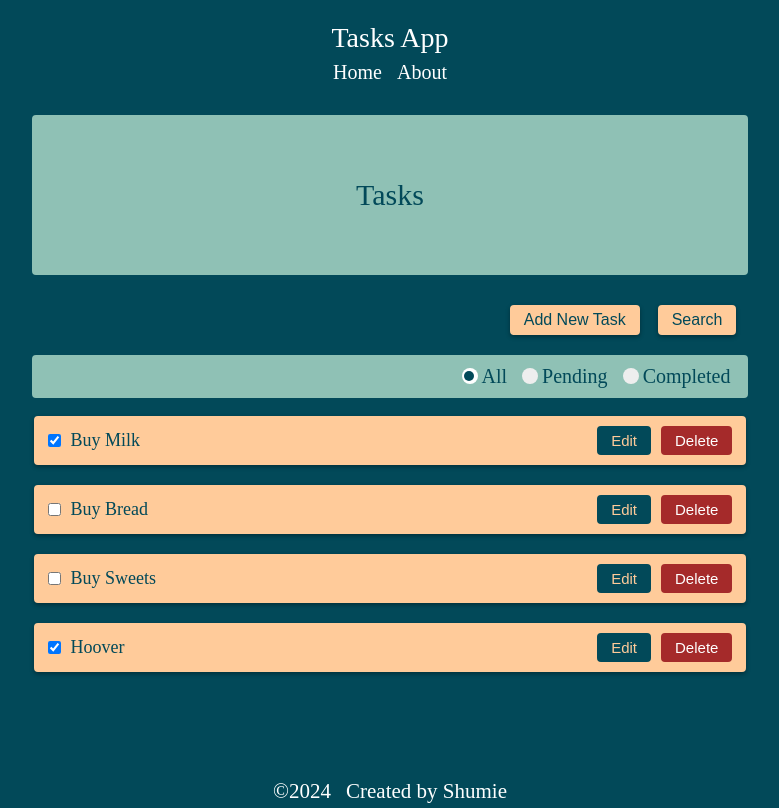
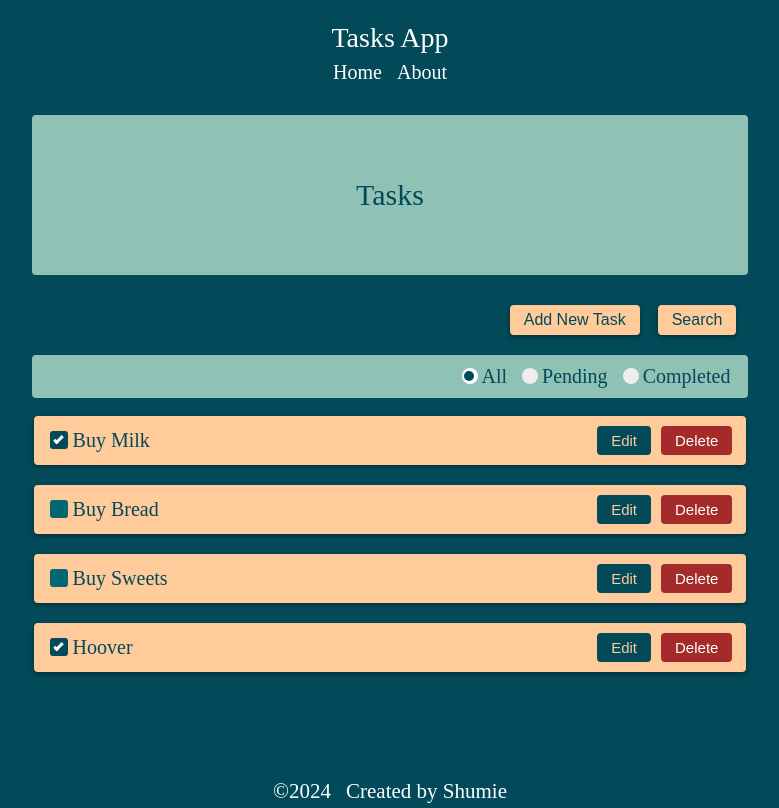
Before and after one commit to Shumieb/TaskApp, a Vue app: page / in a window 1280 px wide. Shown: the whole page, without its empty margins (250-1029 px from the left). Built offline with nearby package versions, Linux system fonts and the light colour scheme.

Commit message:
Customised the checkboxes

```diff
--- a/src/components/Task.vue
+++ b/src/components/Task.vue
@@ -27,12 +27,14 @@ const handleComplete = () =>{
 <template>
     <div class="task">
         <div class="textSect">
-            <input
+            <label class="task-check task-name">{{props.task.name}}
+                <input
                 type="checkbox"
                 :name="props.task.name"
                 :checked="props.task.completed"
                 @click="handleComplete">
-            <p class="task-name">{{props.task.name}}</p>
+                <span class="checkmark"></span>
+            </label>
         </div>
         <div class="btnSect">
           <button class="btn edit-btn" @click="handleEdit">Edit</button>
@@ -52,7 +54,7 @@ const handleComplete = () =>{
     display: flex;
     justify-content: space-between;
     align-items: center;
-    font-size: 18px;
+    font-size: 20px;
     box-shadow: rgba(0, 0, 0, 0.35) 0px 2px 4px;
     color: #024959;
 }
@@ -103,4 +105,71 @@ const handleComplete = () =>{
     border: 2px solid brown;
     color: white;
 }
+
+/* The container */
+.task-check {
+  display: block;
+  position: relative;
+  padding-left: 25px;
+  cursor: pointer;
+  -webkit-user-select: none;
+  -moz-user-select: none;
+  -ms-user-select: none;
+  user-select: none;
+}
+
+/* Hide the browser's default checkbox */
+.task-check input {
+  position: absolute;
+  opacity: 0;
+  cursor: pointer;
+  height: 0;
+  width: 0;
+}
+
+/* Create a custom checkbox */
+.task-check .checkmark {
+  position: absolute;
+  top: 2px;
+  left: 2px;
+  height: 18px;
+  width: 18px;
+  background-color: #026773;
+  border-radius: 3px;
+}
+
+/* On mouse-over, add a grey background color */
+.task-check:hover input ~ .checkmark {
+  background-color: #3CA6A6;
+}
+
+/* When the checkbox is checked, add a blue background */
+.task-check input:checked ~ .checkmark {
+  background-color: #024959;
+}
+
+/* Create the checkmark/indicator (hidden when not checked) */
+.task-check .checkmark:after {
+  content: "";
+  position: absolute;
+  display: none;
+}
+
+/* Show the checkmark when checked */
+.task-check input:checked ~ .checkmark:after {
+  display: block;
+}
+
+/* Style the checkmark/indicator */
+.task-check .checkmark:after {
+  left: 6.5px;
+  top: 2.8px;
+  width: 5px;
+  height: 10px;
+  border: solid white;
+  border-width: 0 3px 3px 0;
+  -webkit-transform: rotate(45deg);
+  -ms-transform: rotate(45deg);
+  transform: rotate(45deg);
+}
 </style>
```
